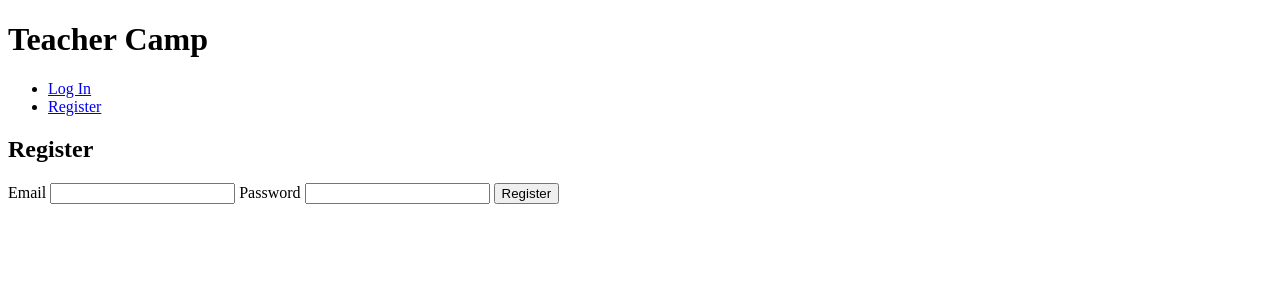
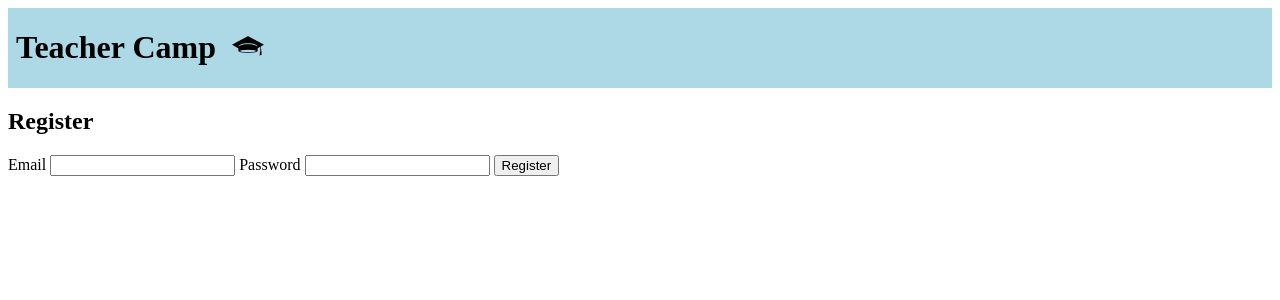
Before and after one commit to SteveMilesQuant/teacherCamp, a FastAPI app: page /register in a window 1280 px wide. Shown: the top 300 px of the page. Run offline with FastAPI, Linux system fonts and the light colour scheme.

Commit message:
made some progress with css

```diff
--- a/main.py
+++ b/main.py
@@ -5,6 +5,7 @@ from fastapi.templating import Jinja2Templates
 
 app = FastAPI()
 app.mount("/static", StaticFiles(directory="static"), name="static")
+app.mount("/images", StaticFiles(directory="images"), name="images")
 templates = Jinja2Templates(directory="templates")
 api_router = APIRouter()
 
--- a/static/style.css
+++ b/static/style.css
@@ -0,0 +1,34 @@
+ .banner { background: lightblue; display: flex; align-items: center; padding: 0 0.5rem; }
+
+.dropbtn {
+	background-color: lightblue;
+	padding: 16px;
+	border: none;
+}
+
+.dropdown {
+	position: relative;
+	display: inline-block;
+}
+
+.dropdown-content {
+	display: none;
+	position: absolute;
+	background-color: #f1f1f1;
+	min-width: 160px;
+	box-shadow: 0px 8px 16px 0px rgba(0,0,0,0.2);
+	z-index: 1;
+}
+
+.dropdown-content a {
+	color: black;
+	padding: 12px 16px;
+	text-decoration: none;
+	display: block;
+}
+
+.dropdown-content a:hover {background-color: #ddd;}
+
+.dropdown:hover .dropdown-content {display: block;}
+
+.dropdown:hover .dropbtn {background-color: lightblue;}
--- a/templates/base.html
+++ b/templates/base.html
@@ -1,12 +1,22 @@
-<!doctype html>
+<!DOCTYPE html>
+<html lang="en">
+<head>
 	<title>{% block title %}{% endblock %} - Teacher Camp</title>
+	<meta charset="UTF-8">
 	<link rel="stylesheet" href="{{ url_for('static', path='/style.css') }}">
-<header>
+</head>
+<body>
+	<header class="banner">
 		<h1>Teacher Camp</h1>
-	<ul>
-		<li><a href="login">Log In</a>
-		<li><a href="register">Register</a>
-	</ul>
+		<div class="dropdown">
+			<button class="dropbtn">
+				<img src="{{ url_for('images', path='/graduation-hat.png') }}" alt="Log In/Out">
+		    </button>
+			<div class="dropdown-content">
+				<a href="login">Log In</a>
+				<a href="register">Register</a>
+			</div>
+		</div>
 	</header>
 	<section class="content">
 		<header>
@@ -14,3 +24,5 @@
 		</header>
 		{% block content %}{% endblock %}
 	</section>
+</body>
+</html>
```
Also changed, not shown: images/graduation-hat.png (added), images/students-cap.png (added). Lines whose indentation alone changed are shown as unchanged.
